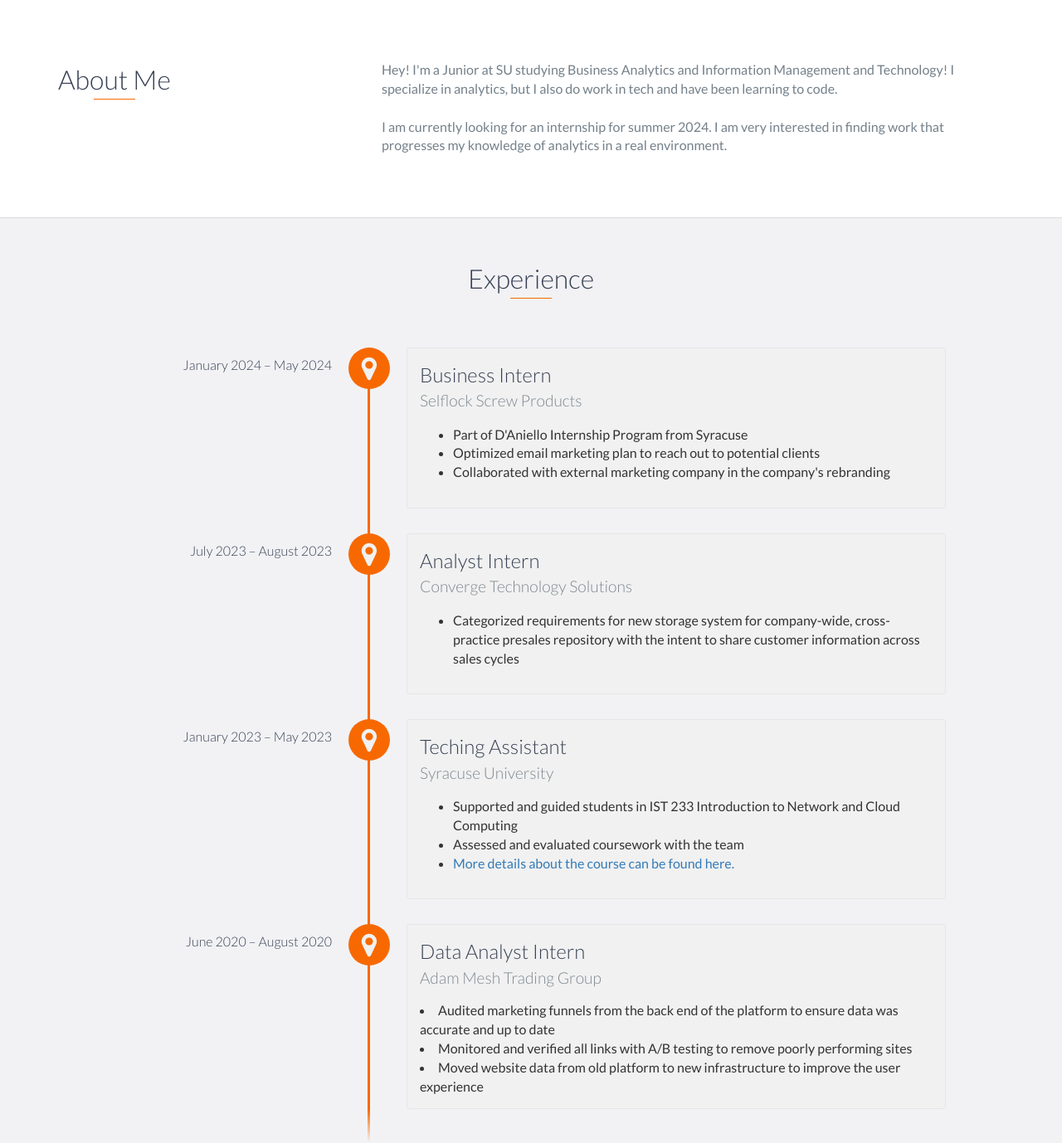
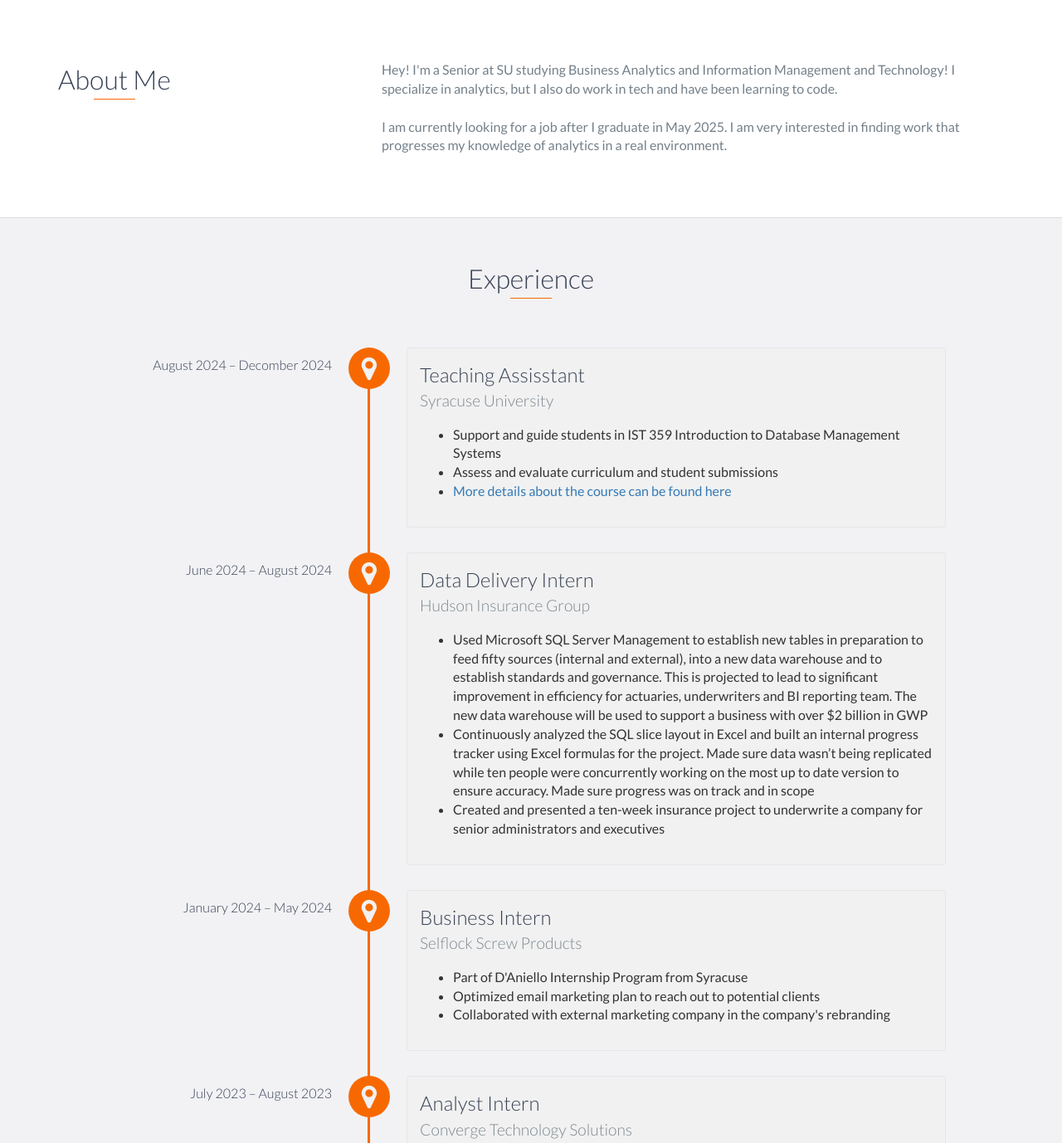
Before and after one commit to NinjaGuy1661/ninjaguy1661.github.io, a website: page index.html in a window 1280 px wide. Shown: the part 802-2180 px from the top of the page at 83% size. Drawn offline with nearby package versions, Linux system fonts and the light colour scheme.

Commit message:
Update index.html

```diff
--- a/index.html
+++ b/index.html
@@ -79,10 +79,10 @@
                 </div>
                 <div class="col-md-8">
                     <p>
-                        Hey! I'm a Junior at SU studying Business Analytics and Information Management and Technology! I specialize in analytics, but I also do work in tech and have been learning to code.
+                        Hey! I'm a Senior at SU studying Business Analytics and Information Management and Technology! I specialize in analytics, but I also do work in tech and have been learning to code.
                         <br>
                         <br>
-                        I am currently looking for an internship for summer 2024. I am very interested in finding work that progresses my knowledge of analytics in a real environment.
+                        I am currently looking for a job after I graduate in May 2025. I am very interested in finding work that progresses my knowledge of analytics in a real environment.
                     </p>
                 </div>
             </div>
@@ -93,6 +93,36 @@
     <div id="experience" class="background-alt">
         <h2 class="heading">Experience</h2>
         <div id="experience-timeline">
+            <div data-date="August 2024 – Decomber 2024">
+                <h3>Teaching Assisstant</h3>
+                <h4>Syracuse University</h4>
+                <ul>
+                    <li>
+                        Support and guide students in IST 359 Introduction to Database Management Systems
+                    </li>
+                    <li>
+                        Assess and evaluate curriculum and student submissions
+                    </li>
+                    <li>
+                        <a href= "http://coursecatalog.syr.edu/preview_course_nopop.php?catoid=38&coid=259228">More details about the course can be found here</a>
+                    </li>
+                </ul>
+            </div>
+            <div data-date="June 2024 – August 2024">
+                <h3>Data Delivery Intern</h3>
+                <h4>Hudson Insurance Group</h4>
+                <ul>
+                    <li>
+                        Used Microsoft SQL Server Management to establish new tables in preparation to feed fifty sources (internal and external), into a new data warehouse and to establish standards and governance. This is projected to lead to significant improvement in efficiency for actuaries, underwriters and BI reporting team. The new data warehouse will be used to support a business with over $2 billion in GWP
+                    </li>
+                    <li>
+                        Continuously analyzed the SQL slice layout in Excel and built an internal progress tracker using Excel formulas for the project. Made sure data wasn’t being replicated while ten people were concurrently working on the most up to date version to ensure accuracy. Made sure progress was on track and in scope
+                    </li>
+                    <li>
+                        Created and presented a ten-week insurance project to underwrite a company for senior administrators and executives
+                    </li>
+                </ul>
+            </div>
             <div data-date="January 2024 – May 2024">
                 <h3>Business Intern</h3>
                 <h4>Selflock Screw Products</h4>
@@ -129,7 +159,7 @@
                         Assessed and evaluated coursework with the team
                     </li>
                     <li>
-                        <a href= "http://coursecatalog.syr.edu/preview_course_nopop.php?catoid=35&coid=242677">More details about the course can be found here.</a>
+                        <a href= "http://coursecatalog.syr.edu/preview_course_nopop.php?catoid=35&coid=242677">More details about the course can be found here</a>
                     </li>
                 </ul>
             </div>
```
